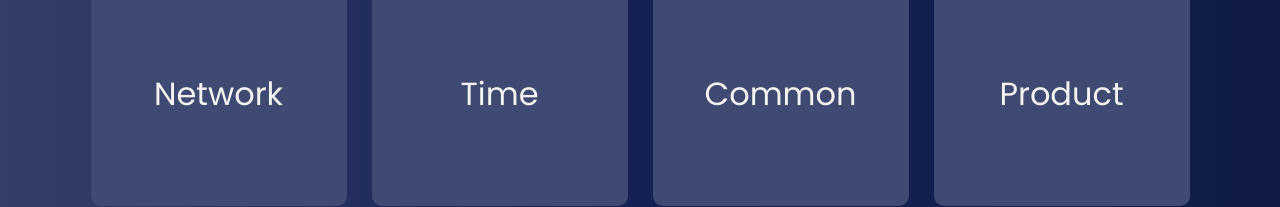
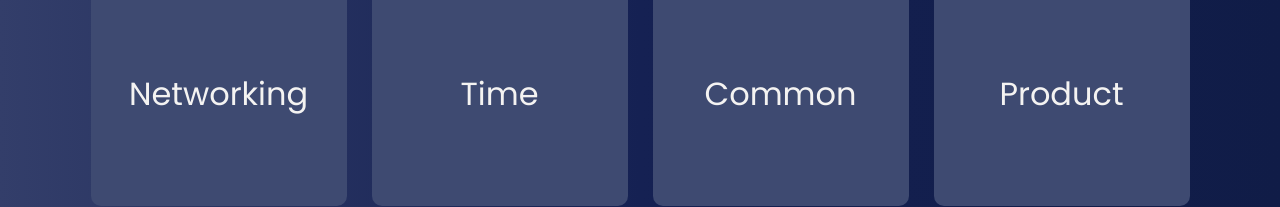
Before and after one commit to Kabil777/Dummy, a React (Vite) app: page / in a window 1280 px wide. Shown: the part 430-637 px from the top of the page. Built offline with nearby package versions, Linux system fonts and the light colour scheme.

Commit message:
ChangeinMenu

```diff
--- a/src/component/Menu.jsx
+++ b/src/component/Menu.jsx
@@ -9,7 +9,7 @@ function Menu() {
 		<div className='container'>
 		  <Link className='box' to="/network"><span className="material-symbols-outlined">
 wifi
-		  </span><p>Network</p></Link>
+		  </span><p>Networking</p></Link>
 		  <Link className='box' to="/time"><span className="material-symbols-outlined">
 manage_history
 		  </span><p>Time</p></Link>
```
